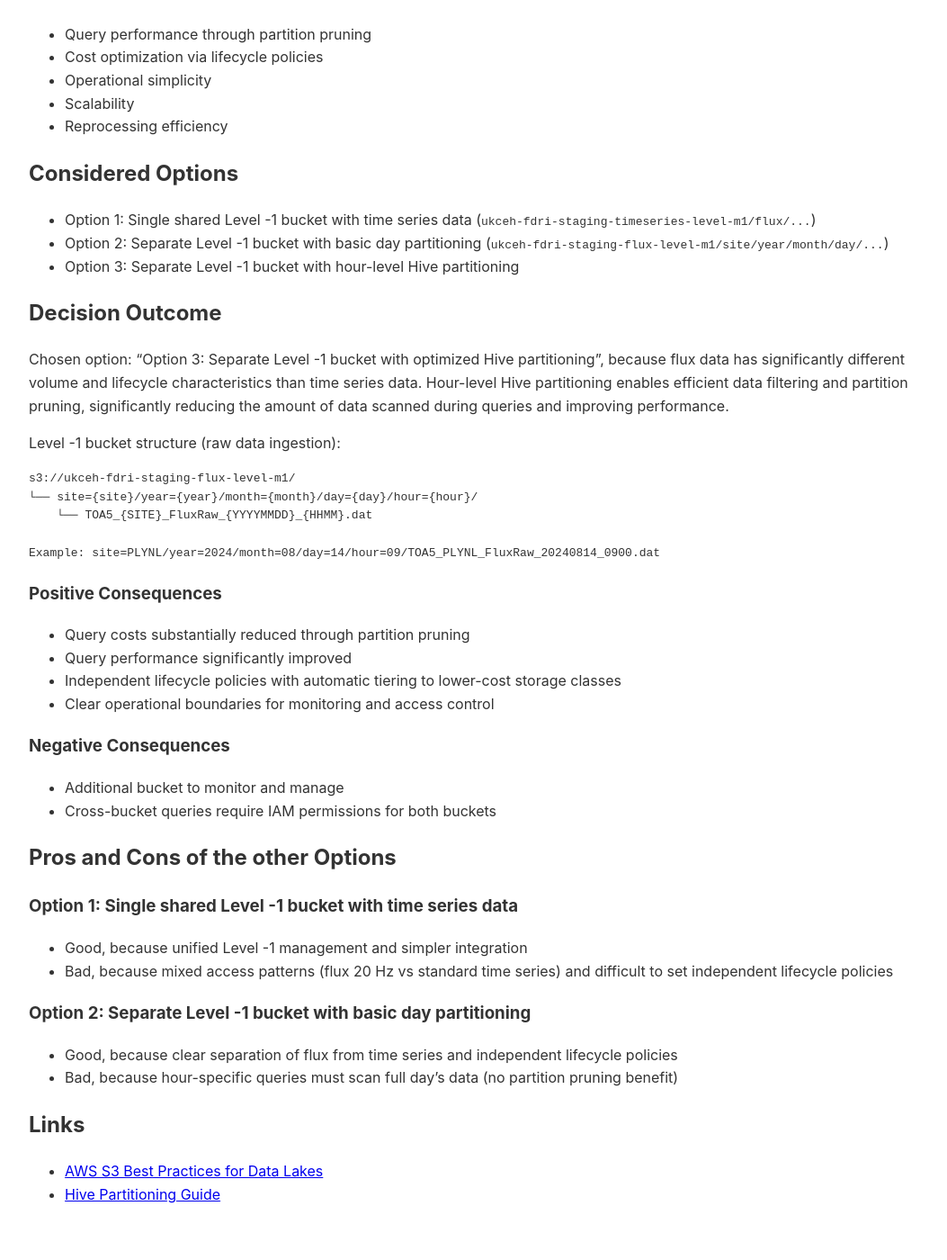
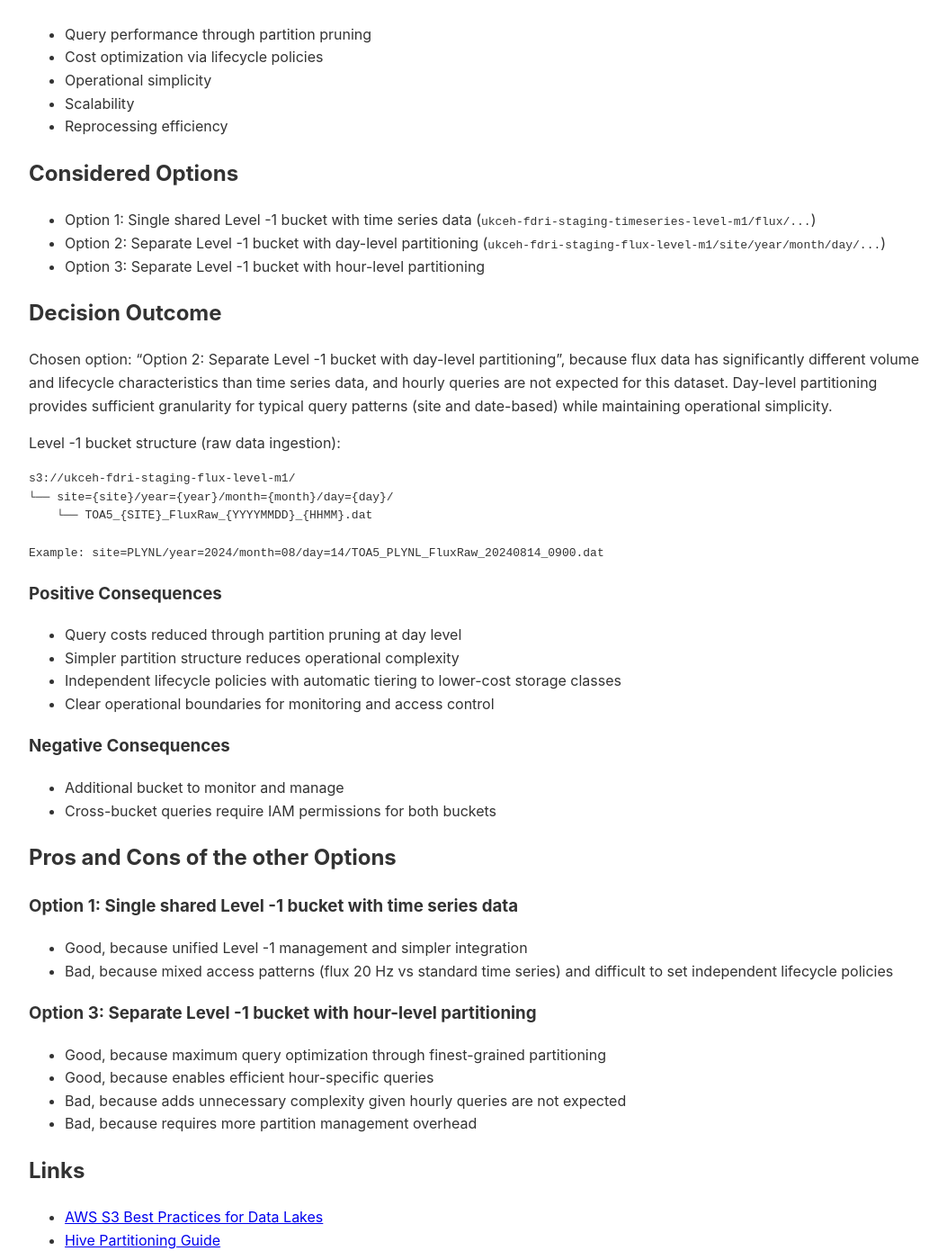
Before and after one commit to NERC-CEH/fdri_words, a Jekyll site: the page built from adrs/014-Level-minus-1-Flux-Data.md, in a window 1280 px wide and 1400 px high, scrolled down 687 px. Shown: the whole window at 90% size, without its empty margins (108-1161 px from the left). Built offline with Jekyll 4.4.1, drawn with Linux system fonts in a browser that asks for light colours; our own code applies the rules of GitHub Pages for plain Markdown files; before the commit the page ends 2043 px from its top, so only the background shows below that.

Commit message:
Update Raw Flux Data Bucket ADR

````diff
--- a/adrs/014-Level-minus-1-Flux-Data.md
+++ b/adrs/014-Level-minus-1-Flux-Data.md
@@ -19,26 +19,26 @@ Note: Processed data will be stored in separate buckets.
 ## Considered Options
 
 - Option 1: Single shared Level -1 bucket with time series data (`ukceh-fdri-staging-timeseries-level-m1/flux/...`)
-- Option 2: Separate Level -1 bucket with basic day partitioning (`ukceh-fdri-staging-flux-level-m1/site/year/month/day/...`)
-- Option 3: Separate Level -1 bucket with hour-level Hive partitioning
+- Option 2: Separate Level -1 bucket with day-level partitioning (`ukceh-fdri-staging-flux-level-m1/site/year/month/day/...`)
+- Option 3: Separate Level -1 bucket with hour-level partitioning
 
 ## Decision Outcome
 
-Chosen option: "Option 3: Separate Level -1 bucket with optimized Hive partitioning", because flux data has significantly different volume and lifecycle characteristics than time series data. Hour-level Hive partitioning enables efficient data filtering and partition pruning, significantly reducing the amount of data scanned during queries and improving performance.
+Chosen option: "Option 2: Separate Level -1 bucket with day-level partitioning", because flux data has significantly different volume and lifecycle characteristics than time series data, and hourly queries are not expected for this dataset. Day-level partitioning provides sufficient granularity for typical query patterns (site and date-based) while maintaining operational simplicity.
 
 Level -1 bucket structure (raw data ingestion):
 ```
 s3://ukceh-fdri-staging-flux-level-m1/
-└── site={site}/year={year}/month={month}/day={day}/hour={hour}/
+└── site={site}/year={year}/month={month}/day={day}/
     └── TOA5_{SITE}_FluxRaw_{YYYYMMDD}_{HHMM}.dat
 
-Example: site=PLYNL/year=2024/month=08/day=14/hour=09/TOA5_PLYNL_FluxRaw_20240814_0900.dat
+Example: site=PLYNL/year=2024/month=08/day=14/TOA5_PLYNL_FluxRaw_20240814_0900.dat
 ```
 
 ### Positive Consequences
 
-- Query costs substantially reduced through partition pruning
-- Query performance significantly improved
+- Query costs reduced through partition pruning at day level
+- Simpler partition structure reduces operational complexity
 - Independent lifecycle policies with automatic tiering to lower-cost storage classes
 - Clear operational boundaries for monitoring and access control
 
@@ -54,10 +54,12 @@ Example: site=PLYNL/year=2024/month=08/day=14/hour=09/TOA5_PLYNL_FluxRaw_2024081
 - Good, because unified Level -1 management and simpler integration
 - Bad, because mixed access patterns (flux 20 Hz vs standard time series) and difficult to set independent lifecycle policies
 
-### Option 2: Separate Level -1 bucket with basic day partitioning
+### Option 3: Separate Level -1 bucket with hour-level partitioning
 
-- Good, because clear separation of flux from time series and independent lifecycle policies
-- Bad, because hour-specific queries must scan full day's data (no partition pruning benefit)
+- Good, because maximum query optimization through finest-grained partitioning
+- Good, because enables efficient hour-specific queries
+- Bad, because adds unnecessary complexity given hourly queries are not expected
+- Bad, because requires more partition management overhead
 
 ## Links
 
````
